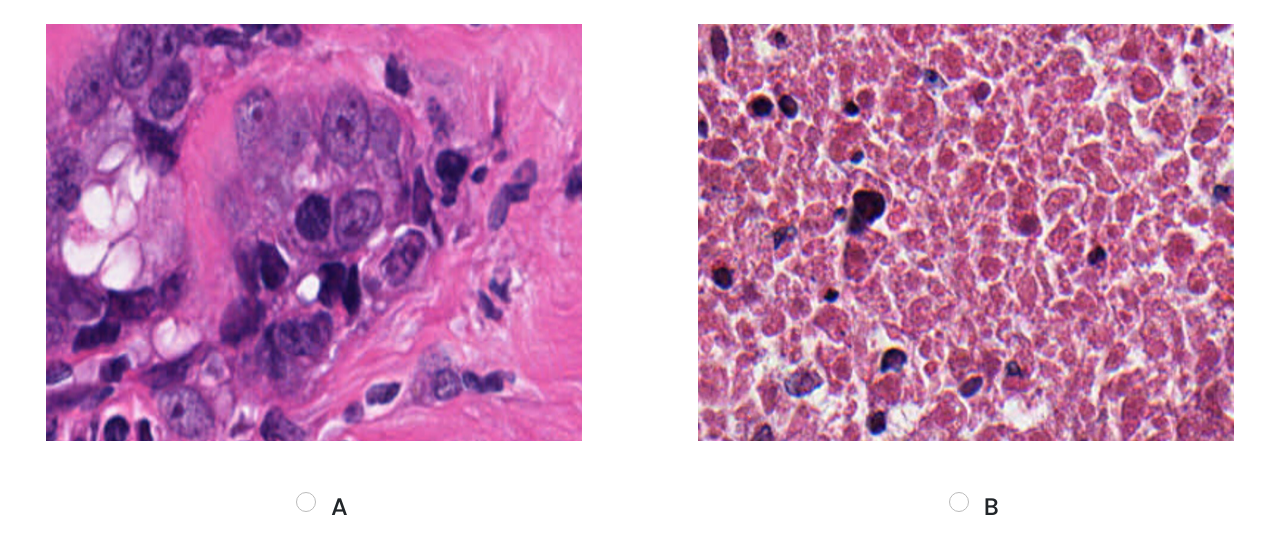
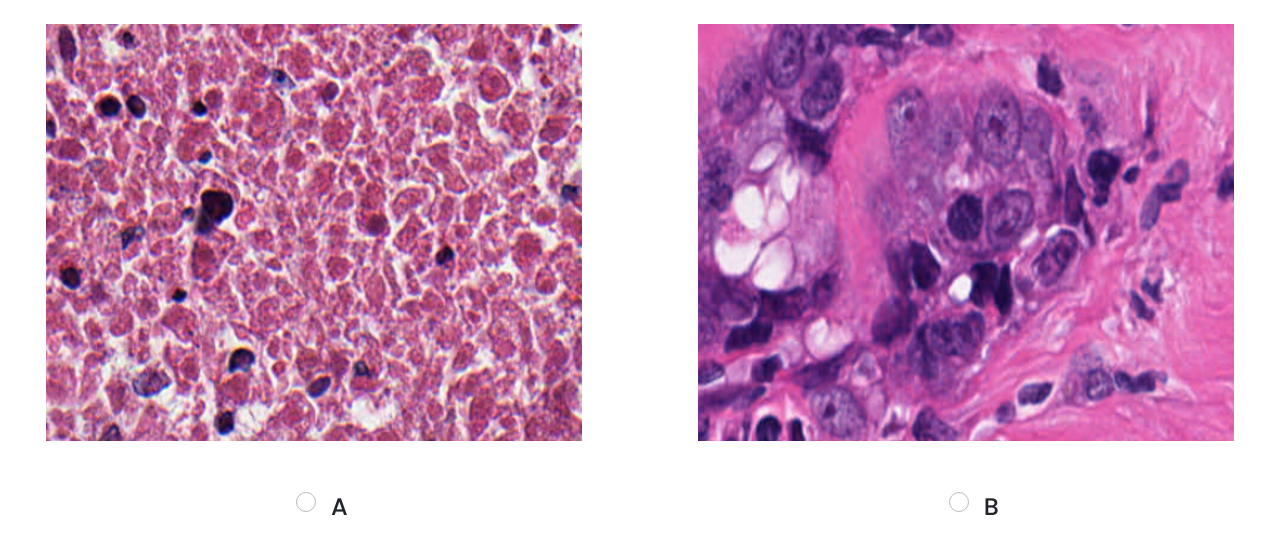
Before and after one commit to AdeelDin92/deployment, a React (Create React App) app: page /1/1/SlideTwo in a window 1280 px wide. Shown: the top 554 px of the page. Built offline with nearby package versions, Linux system fonts and the light colour scheme.

Commit message:
Change Slides

```diff
--- a/src/components/Testing/SlideTwo.js
+++ b/src/components/Testing/SlideTwo.js
@@ -11,19 +11,20 @@ function SlideTwo({TestAnswers,setTestanswers}){
     setTestanswers({ ...TestAnswers, [name]: value });
 
   };
+  //"/Testing/Test2_No_Tumor.jpg"
   return(
   <div>
       <div className="Container">
           <div className="row justify-content-around py-4">
             <div className="col-sm-6 col-md-6 col-lg-5 col-xxl-6 col-xl-5">
-              <img src="/Testing/Test2_Tumor.jpg"  alt="tumor" className="card-img-size img-fluid" ></img>
+              <img src="/Testing/Test2_No_Tumor.jpg"  alt="tumor" className="card-img-size img-fluid" ></img>
               <div className="d-flex justify-content-center my-5">
                 <input type="radio" className="ms-3" name="Q2" value="A" onChange={handleTestAnswers} ></input>
                 <label>A</label>
               </div>
             </div>
             <div className="col-sm-6 col-md-6 col-lg-5 col-xxl-6 col-xl-5">
-              <img src="/Testing/Test2_No_Tumor.jpg" alt="no tumor" className="card-img-size img-fluid" ></img>
+              <img src="/Testing/Test2_Tumor.jpg" alt="no tumor" className="card-img-size img-fluid" ></img>
               <div className="d-flex justify-content-center my-5">
                 <input type="radio" className="ms-3" name="Q2" value="B" onChange={handleTestAnswers}></input>
                 <label>B</label>
```
